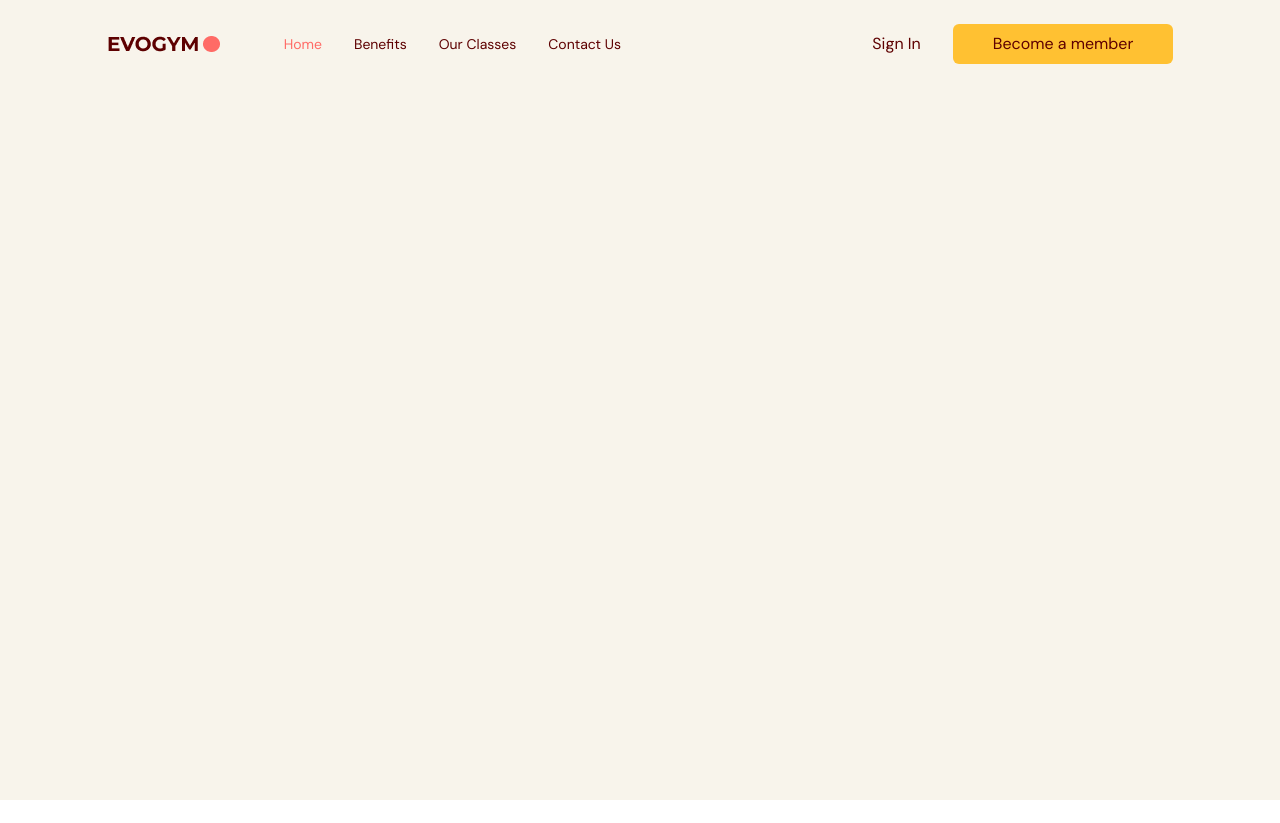
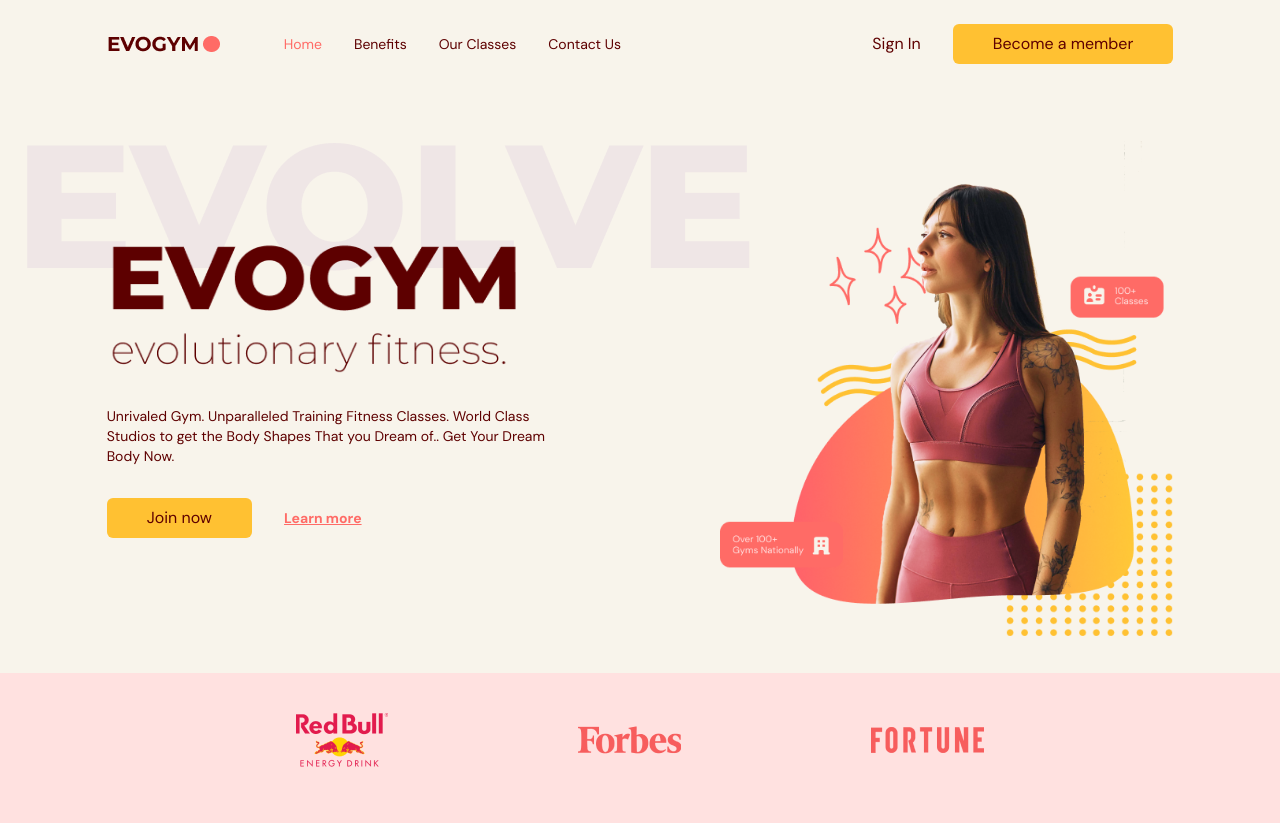
Before and after one commit to AEqu1n0x/gymApp, a React (Vite) app: page / in a window 1280 px wide. Before the commit the page ends 800 px from the top, so only its background shows below. Built offline with nearby package versions, Linux system fonts and the light colour scheme.

Commit message:
Improved navbar. Added page HOME and animations

```diff
--- a/src/App.tsx
+++ b/src/App.tsx
@@ -1,5 +1,6 @@
 import Navbar from "@/scenes/navbar";
-import { useState } from "react";
+import Home from "@/scenes/home";
+import { useEffect, useState } from "react";
 import { SelectedPage } from "@/shared/types";
 
 function App() {
@@ -7,9 +8,33 @@
     SelectedPage.Home,
   );
 
+  const [isTopOfPage, setIsTopOfPage] = useState<boolean>(true);
+
+  useEffect(() => {
+    const handleScroll = () => {
+      if (window.scrollY === 0) {
+        setIsTopOfPage(true);
+        setSelectedPage(SelectedPage.Home);
+      }
+      if (window.scrollY !== 0) {
+        setIsTopOfPage(false);
+      }
+    };
+    window.addEventListener("scroll", handleScroll);
+
+    return () => {
+      window.removeEventListener("scroll", handleScroll);
+    };
+  }, []);
+
   return (
     <div className="app bg-gray-20">
-      <Navbar selectedPage={selectedPage} setSelectedPage={setSelectedPage} />
+      <Navbar
+        isTopOfPage={isTopOfPage}
+        selectedPage={selectedPage}
+        setSelectedPage={setSelectedPage}
+      />
+      <Home setSelectedPage={setSelectedPage} />
     </div>
   );
 }
--- /dev/null
+++ b/src/scenes/home/index.tsx
@@ -0,0 +1,99 @@
+import useMediaQuery from "@/hooks/useMediaQuery";
+import { SelectedPage } from "@/shared/types";
+import ActionButton from "@/shared/ActionButton";
+import HomePageText from "@/assets/HomePageText.png";
+import HomePageGraphic from "@/assets/HomePageGraphic.png";
+import SponsorRedBull from "@/assets/SponsorRedBull.png";
+import SponsorForbes from "@/assets/SponsorForbes.png";
+import SponsorFortune from "@/assets/SponsorFortune.png";
+import AnchorLink from "react-anchor-link-smooth-scroll";
+import { motion } from "framer-motion";
+
+type Props = {
+  setSelectedPage: (value: SelectedPage) => void;
+};
+
+const Home = ({ setSelectedPage }: Props) => {
+  const isAboveMediumScreens = useMediaQuery("(min-width:1060px)");
+
+  return (
+    <section id="home" className="gap-16 bg-gray-20 py-10 md:h-full md:pb-0">
+      {/* Картинка и заголовок */}
+      <motion.div
+        onViewportEnter={() => {
+          setSelectedPage(SelectedPage.Home);
+        }}
+        className="mx-auto w-5/6 items-center justify-center md:flex md:h-5/6"
+      >
+        {/* заголовок */}
+        <div className="z-10 mt-32 md:basis-3/5">
+          <motion.div
+            initial="hidden"
+            whileInView="visible"
+            viewport={{ once: true, amount: 0.5 }}
+            transition={{ duration: 0.8 }}
+            variants={{
+              hidden: { opacity: 0, x: -100 },
+              visible: { opacity: 1, x: 0 },
+            }}
+            className="md:-mt-20"
+          >
+            <div className="relative">
+              <div className="before:absolute before:-left-20 before:-top-20 before:z-[-1] md:before:content-evolvetext">
+                <img alt="home-page-text" src={HomePageText} />
+              </div>
+            </div>
+            <p className="mt-8 text-sm md:text-start">
+              Unrivaled Gym. Unparalleled Training Fitness Classes. World Class
+              Studios to get the Body Shapes That you Dream of.. Get Your Dream
+              Body Now.
+            </p>
+          </motion.div>
+          {/* Кнопки */}
+          <motion.div
+            initial="hidden"
+            whileInView="visible"
+            viewport={{ once: true, amount: 0.5 }}
+            transition={{ delay: 0.2, duration: 0.8 }}
+            variants={{
+              hidden: { opacity: 0, x: -100 },
+              visible: { opacity: 1, x: 0 },
+            }}
+            className="mt-8 flex items-center gap-8 md:justify-start"
+          >
+            <ActionButton setSelectedPage={setSelectedPage}>
+              Join now
+            </ActionButton>
+            <AnchorLink
+              className="text-sm font-bold text-primary-500 underline hover:text-secondary-500"
+              onClick={() => {
+                setSelectedPage(SelectedPage.ContactUs);
+              }}
+              href={`#${SelectedPage.ContactUs}`}
+            >
+              <p>Learn more</p>
+            </AnchorLink>
+          </motion.div>
+        </div>
+        {/* Картинка */}
+        <div className="flex basis-3/5 justify-center md:z-10 md:ml-40 md:mt-16 md:justify-items-end">
+          <img alt="home-page-graphic" src={HomePageGraphic} />
+        </div>
+      </motion.div>
+      {/* Спонсоры */}
+      {isAboveMediumScreens && (
+        <div className="h-[150px] w-full bg-primary-100 py-10">
+          <div className="mx-auto w-5/6">
+            <div className="flex items-center justify-evenly">
+              <img alt="redbull" src={SponsorRedBull} />
+              <img alt="forbes" src={SponsorForbes} />
+              <img alt="fortune" src={SponsorFortune} />
+            </div>
+          </div>
+        </div>
+      )}
+    </section>
+  );
+};
+
+export default Home;
--- a/src/scenes/navbar/index.tsx
+++ b/src/scenes/navbar/index.tsx
@@ -1,4 +1,4 @@
-import { useState } from "react";
+import { useEffect, useState } from "react";
 import { Bars3Icon, XMarkIcon } from "@heroicons/react/24/solid";
 import Logo from "@/assets/Logo.png";
 import Link from "@/scenes/navbar/Link";
@@ -7,25 +7,50 @@
 import ActionButton from "@/shared/ActionButton";
 
 type Props = {
+  isTopOfPage: boolean;
   selectedPage: SelectedPage;
   setSelectedPage: (value: SelectedPage) => void;
 };
 
-const Navbar = ({ selectedPage, setSelectedPage }: Props) => {
+const Navbar = ({ isTopOfPage, selectedPage, setSelectedPage }: Props) => {
   const flexBetween = "flex items-center justify-between";
+
+  // касотмный хук для отслеживания изменений ширины окна
   const isAboveMediumScreens = useMediaQuery("(min-width: 1000px)");
 
+  // нажата ли кнопка меню
   const [isMenuToggled, setIsMenuToggled] = useState<boolean>(false);
+
+  // фон навигации при прокрутке страницы
+  const navbarBG = isTopOfPage ? "" : "bg-primary-100 drop-shadow";
+
+  // Закрытие окна мобильного меню при нажатии за границы этого меню
+  useEffect(() => {
+    const handleClickOutside = (event: MouseEvent) => {
+      const menu = document.getElementById("mobile-menu");
+
+      if (menu && !menu.contains(event.target as Node)) {
+        setIsMenuToggled(false);
+      }
+    };
+    document.addEventListener("mousedown", handleClickOutside);
+    return () => {
+      document.removeEventListener("mousedown", handleClickOutside);
+    };
+  }, []);
 
   return (
     <nav>
-      <div className={`${flexBetween} fixed top-0 z-30 w-full py-6`}>
+      {/* Навигационное меню */}
+      <div
+        className={`${navbarBG} ${flexBetween} fixed top-0 z-30 w-full py-6`}
+      >
         <div className={`${flexBetween} mx-auto w-5/6`}>
           <div className={`${flexBetween} w-full gap-16`}>
-            {/* LEFT SIDE */}
+            {/* Левая часть меню */}
             <img alt="logo" src={Logo} />
 
-            {/* RIGHT SIDE */}
+            {/* Правая часть меню*/}
             {isAboveMediumScreens ? (
               <div className={`${flexBetween} w-full`}>
                 <div className={`${flexBetween} gap-8 text-sm`}>
@@ -71,10 +96,15 @@
         </div>
       </div>
 
-      {/* MOBILE MENU  */}
+      {/* Мобильное меню  */}
 
-      {!isAboveMediumScreens && isMenuToggled && (
-        <div className="fixed bottom-0 right-0 z-40 h-full w-[300px] bg-primary-100 drop-shadow-xl">
+      {!isAboveMediumScreens && (
+        <div
+          id="mobile-menu"
+          className={`fixed bottom-0 right-0 z-40 h-full w-[300px] transform rounded-3xl bg-primary-100 drop-shadow-2xl transition-transform duration-500 ease-in-out ${
+            isMenuToggled ? "translate-x-0" : "translate-x-full"
+          }`}
+        >
           <div className="flex justify-end p-12 pt-6">
             <button
               className="rounded-full bg-secondary-500 p-2"
@@ -85,6 +115,30 @@
               <XMarkIcon className="h-7 w-7 text-white"></XMarkIcon>
             </button>
           </div>
+
+          {/* Ссылки на страницы в мобильном меню  */}
+          <div className={`ml-[33%] flex flex-col gap-10 text-xl`}>
+            <Link
+              page="Home"
+              selectedPage={selectedPage}
+              setSelectedPage={setSelectedPage}
+            />
+            <Link
+              page="Benefits"
+              selectedPage={selectedPage}
+              setSelectedPage={setSelectedPage}
+            />
+            <Link
+              page="Our Classes"
+              selectedPage={selectedPage}
+              setSelectedPage={setSelectedPage}
+            />
+            <Link
+              page="Contact Us"
+              selectedPage={selectedPage}
+              setSelectedPage={setSelectedPage}
+            />
+          </div>
         </div>
       )}
     </nav>
--- a/src/shared/ActionButton.tsx
+++ b/src/shared/ActionButton.tsx
@@ -7,6 +7,7 @@
   setSelectedPage: (value: SelectedPage) => void;
 };
 
+// универсальная кнопка
 const ActionButton = ({ children, setSelectedPage }: Props) => {
   return (
     <AnchorLink
```
